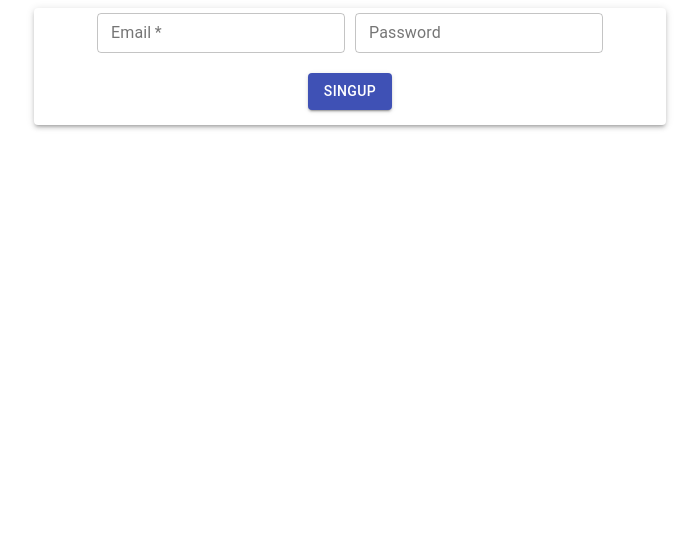
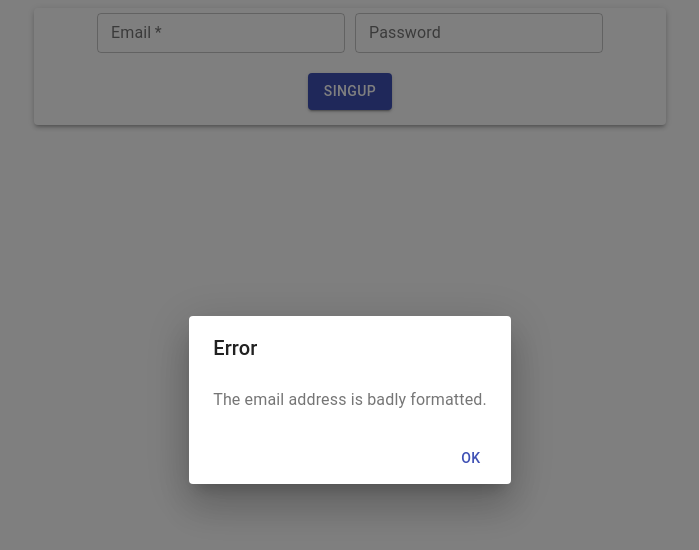
Before and after one commit to DymaSV/workpage, a Next.js app: page / in a window 1280 px wide. Both pictures are taken after a click on the button "SINGUP". Shown: the top 550 px of the page, without its empty margins (290-989 px from the left). Built offline with nearby package versions, Linux system fonts and the light colour scheme; no server answers.

Commit message:
Added Dialog for errors

```diff
--- a/pages/sign-up.js
+++ b/pages/sign-up.js
@@ -2,8 +2,15 @@ import Grid from '@material-ui/core/Grid';
 import Paper from '@material-ui/core/Paper';
 import TextField from '@material-ui/core/TextField';
 import Button from '@material-ui/core/Button';
+import Dialog from '@material-ui/core/Dialog';
+import DialogActions from '@material-ui/core/DialogActions';
+import DialogContent from '@material-ui/core/DialogContent';
+import DialogContentText from '@material-ui/core/DialogContentText';
+import DialogTitle from '@material-ui/core/DialogTitle';
+
 import firebase from "@firebase/app";
 import "@firebase/auth";
+import { fail } from 'assert';
 
 class SingUp extends React.Component {
     constructor(props) {
@@ -17,7 +24,7 @@ class SingUp extends React.Component {
             messagingSenderId: process.env.REACT_APP_FIREBASE_SENDER_ID,
             appId: process.env.REACT_APP_FIREBASE_APP_ID
         };
-        this.state = { email: '', password: '' };
+        this.state = { email: '', password: '', open: false, error:'' };
     }
 
     componentDidMount() {
@@ -28,10 +35,13 @@ class SingUp extends React.Component {
 
     handleSignUp = (event) => {
         firebase.auth().signInWithEmailAndPassword(this.state.email, this.state.password)
-            .then((val) => {
+            .then(() => {
+                this.setState({ open: false, error: '' });
                 this.props.handelAuth(true);
             })
-            .catch((error) => {
+            .catch((ex) => {
+                this.setState({ open: true, error: ex.message });
+                console.log(ex)
                 this.props.handelAuth(false);
             });
         event.preventDefault();
@@ -44,6 +54,11 @@ class SingUp extends React.Component {
     handlePassword = (event) => {
         this.setState({ password: event.target.value });
     }
+
+    handleClose = () => {
+        this.setState({ open: false, error: '' });
+        event.preventDefault();
+    };
 
     render() {
         return <div>
@@ -78,11 +93,28 @@ class SingUp extends React.Component {
                     <Grid item xs={12}>
                         <Button variant="contained" component="label" color="primary" size="medium" style={{ margin: "5px 5px 15px 5px" }} >
                             SingUp
-                    <input onClick={this.handleSignUp} style={{ display: "none"}} />
+                            <input onClick={this.handleSignUp} style={{ display: "none" }} />
                         </Button>
                     </Grid>
                 </Paper>
             </Grid>
+            <Dialog
+                open={this.state.open}
+                onClose={this.handleClose}
+                aria-labelledby="alert-dialog-title"
+                aria-describedby="alert-dialog-description">
+                <DialogTitle id="alert-dialog-title">{"Error"}</DialogTitle>
+                <DialogContent>
+                    <DialogContentText id="alert-dialog-description">
+                        {this.state.error}
+                    </DialogContentText>
+                </DialogContent>
+                <DialogActions>
+                    <Button onClick={this.handleClose} color="primary" autoFocus>
+                        OK
+                    </Button>
+                </DialogActions>
+            </Dialog>
         </div>
     }
 }
```
